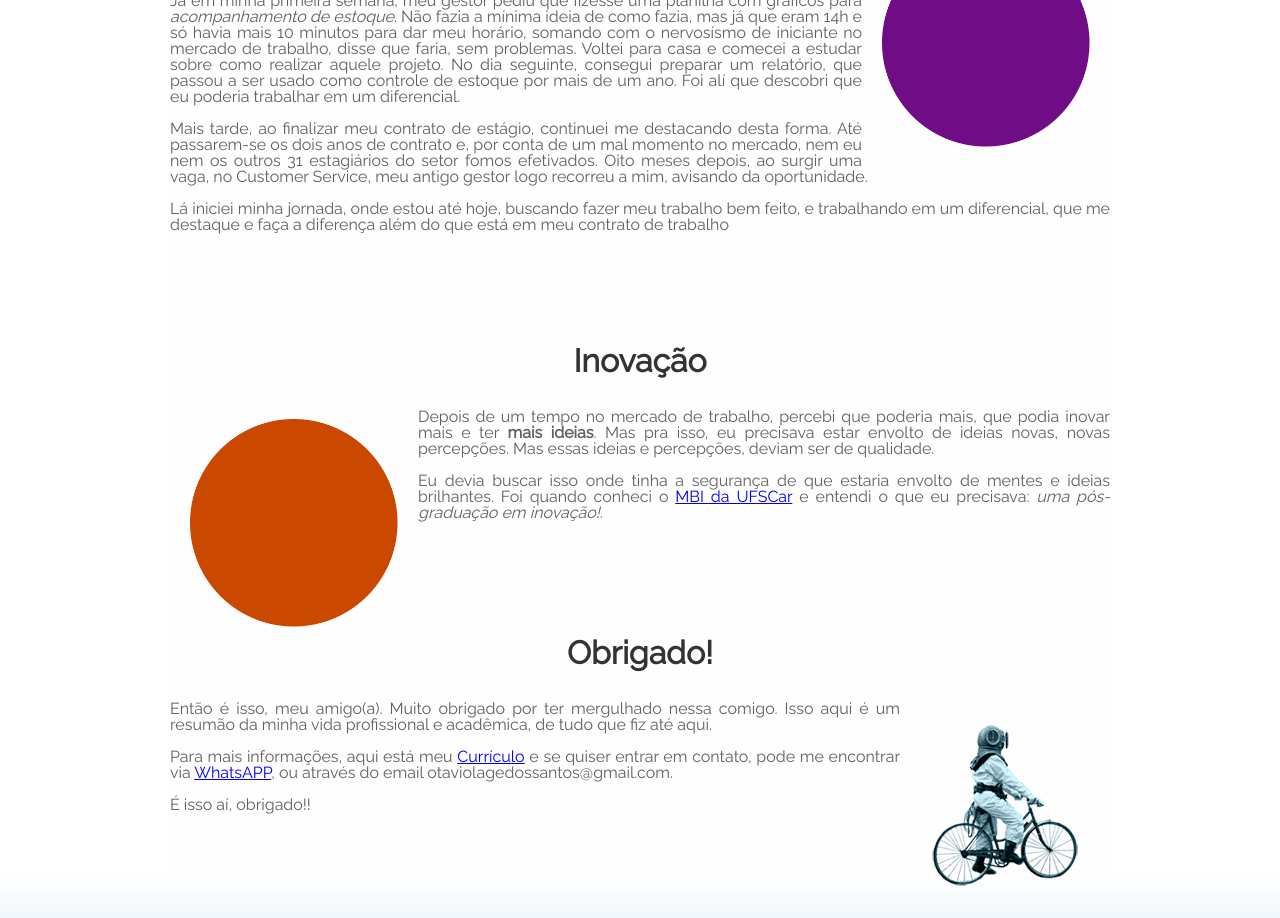
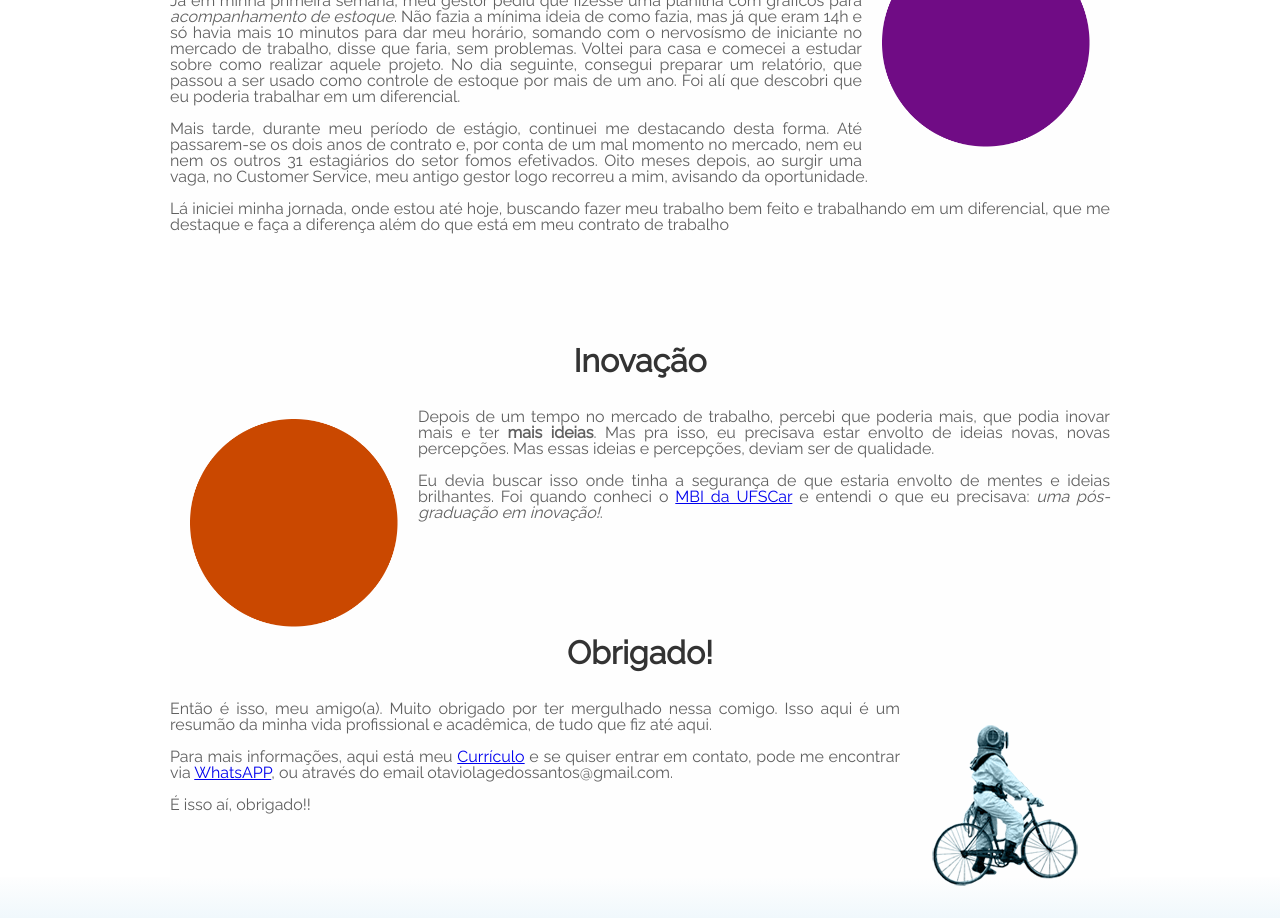
Before and after one commit to otaviolage/PrimeiroSite, a plain HTML site: page index.html in a window 1280 px wide. Shown: the part 1680-2598 px from the top of the page. Drawn offline with Linux system fonts and the light colour scheme.

Commit message:
Update index.html

```diff
--- a/index.html
+++ b/index.html
@@ -60,8 +60,8 @@
 				<img class="img-direita" src="bola-roxa.png" alt="Imagem de bola roxa.">
 				<p>Em 2014, iniciei no mercado de trabalho auxiliando a implementação de projetos de uma consultoria na Padaria de um tio, ficando por pouco tempo, até ser aprovado no processo de estágio da <strong><a href="https://www.schaeffler.com.br/content.schaeffler.com.br/pt/index.jsp">Schaeffler Brasil</a></strong>.</p>
 				<p>Já em minha primeira semana, meu gestor pediu que fizesse uma planilha com gráficos para <em>acompanhamento de estoque</em>. Não fazia a mínima ideia de como fazia, mas já que eram 14h e só havia mais 10 minutos para dar meu horário, somando com o nervosísmo de iniciante no mercado de trabalho, disse que faria, sem problemas. Voltei para casa e comecei a estudar sobre como realizar aquele projeto. No dia seguinte, consegui preparar um relatório, que passou a ser usado como controle de estoque por mais de um ano. Foi alí que descobri que eu poderia trabalhar em um diferencial.</p>
-				<p>Mais tarde, ao finalizar meu contrato de estágio, continuei me destacando desta forma. Até passarem-se os dois anos de contrato e, por conta de um mal momento no mercado, nem eu nem os outros 31 estagiários do setor fomos efetivados. Oito meses depois, ao surgir uma vaga, no Customer Service, meu antigo gestor logo recorreu a mim, avisando da oportunidade.</p>
-				<p>Lá iniciei minha jornada, onde estou até hoje, buscando fazer meu trabalho bem feito, e trabalhando em um diferencial, que me destaque e faça a diferença além do que está em meu contrato de trabalho</p>
+				<p>Mais tarde, durante meu período de estágio, continuei me destacando desta forma. Até passarem-se os dois anos de contrato e, por conta de um mal momento no mercado, nem eu nem os outros 31 estagiários do setor fomos efetivados. Oito meses depois, ao surgir uma vaga, no Customer Service, meu antigo gestor logo recorreu a mim, avisando da oportunidade.</p>
+				<p>Lá iniciei minha jornada, onde estou até hoje, buscando fazer meu trabalho bem feito e trabalhando em um diferencial, que me destaque e faça a diferença além do que está em meu contrato de trabalho</p>
 
 
 			</section>
```
